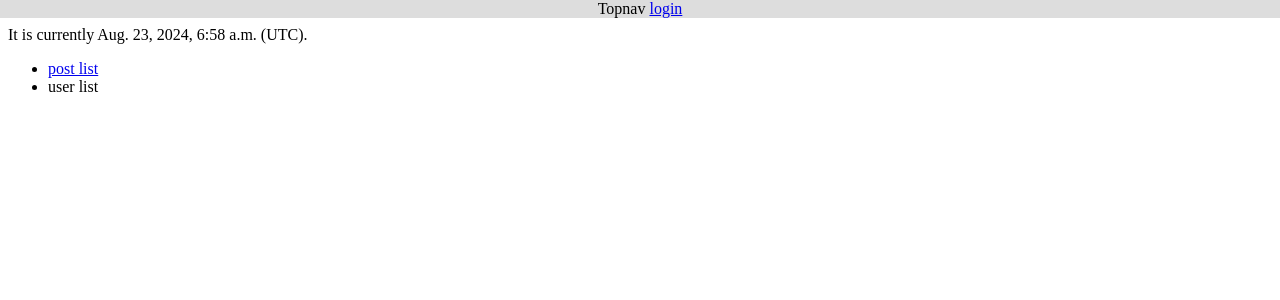
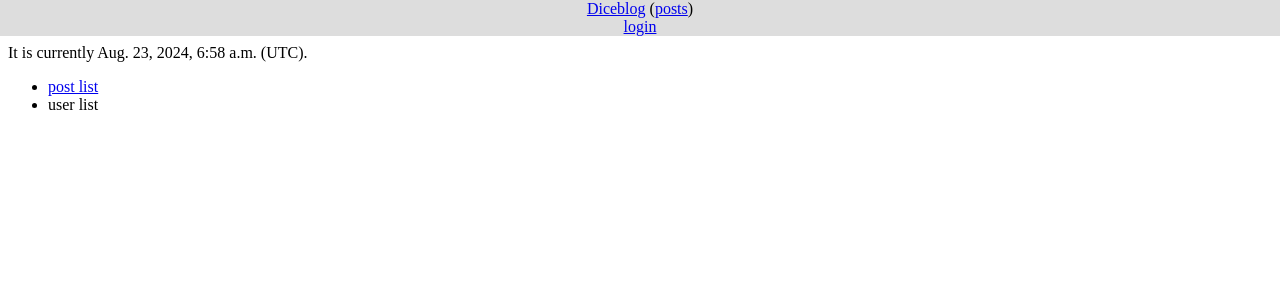
Before and after one commit to resampled/dice, a Django app: page / in a window 1280 px wide. Shown: the top 300 px of the page. Run offline with Django 5.2, Linux system fonts and the light colour scheme.

Commit message:
config allauth & base_generic css classes

```diff
--- a/diceblog/blog/templates/base_generic.html
+++ b/diceblog/blog/templates/base_generic.html
@@ -9,12 +9,17 @@
 <body>
 <div class="nav">
 {% block topnav %}
-<span>Topnav</span>
+    <div class="nav-left">
+        <span class="nav-hp"><a href="{% url 'homepage' %}">Diceblog</a></span>
+        <span class="nav-posts">(<a href="{% url 'post-list' %}">posts</a>)</span>
+    </div>
+    <div class="nav-right">
     {% if user.is_authenticated %}
-        <a href="{% url 'user-profile' %}">manage user</a>
+        <a class="nav-ucp nav-auth-ucp" href="{% url 'user-profile' %}">manage user</a>
     {% else %}
-        <a href="{% url 'account_login' %}">login</a>
+        <a class="nav-ucp nav-unauth-ucp" href="{% url 'account_login' %}">login</a>
     {% endif %}
+    </div>
 {% endblock %}
 </div>
 <div class="content">
--- a/diceblog/dice/settings.py
+++ b/diceblog/dice/settings.py
@@ -96,7 +96,6 @@ DATABASES = {
     }
 }
 
-
 # Password validation
 # https://docs.djangoproject.com/en/5.1/ref/settings/#auth-password-validators
 
@@ -115,6 +114,11 @@ AUTH_PASSWORD_VALIDATORS = [
     },
 ]
 
+# AllAuth config - https://docs.allauth.org/en/latest/account/configuration.html
+ACCOUNT_EMAIL_REQUIRED = True
+ACCOUNT_EMAIL_VERIFICATION = 'mandatory'
+ACCOUNT_SIGNUP_FORM_HONEYPOT_FIELD = 'phone'
+
 
 # Internationalization
 # https://docs.djangoproject.com/en/5.1/topics/i18n/
```
